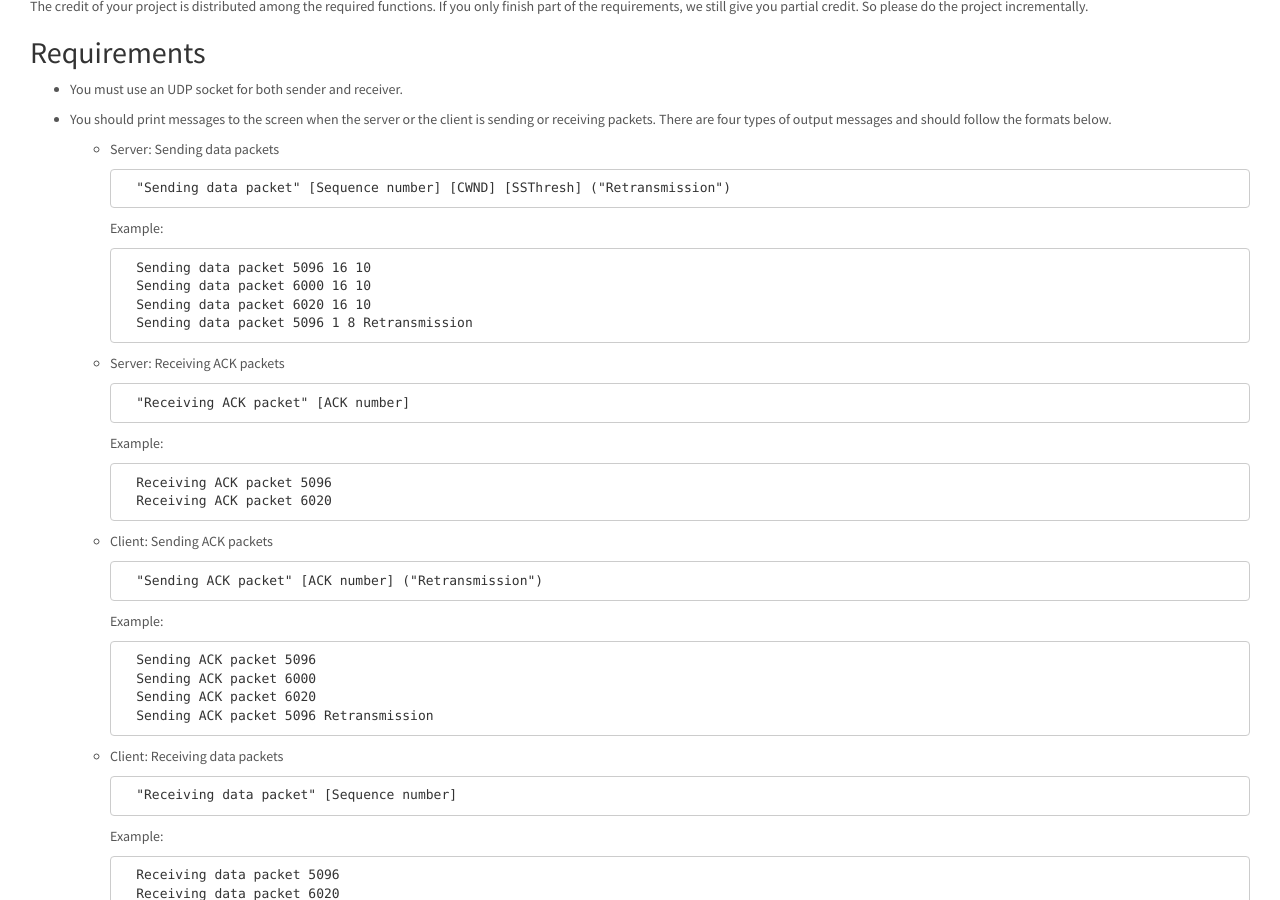
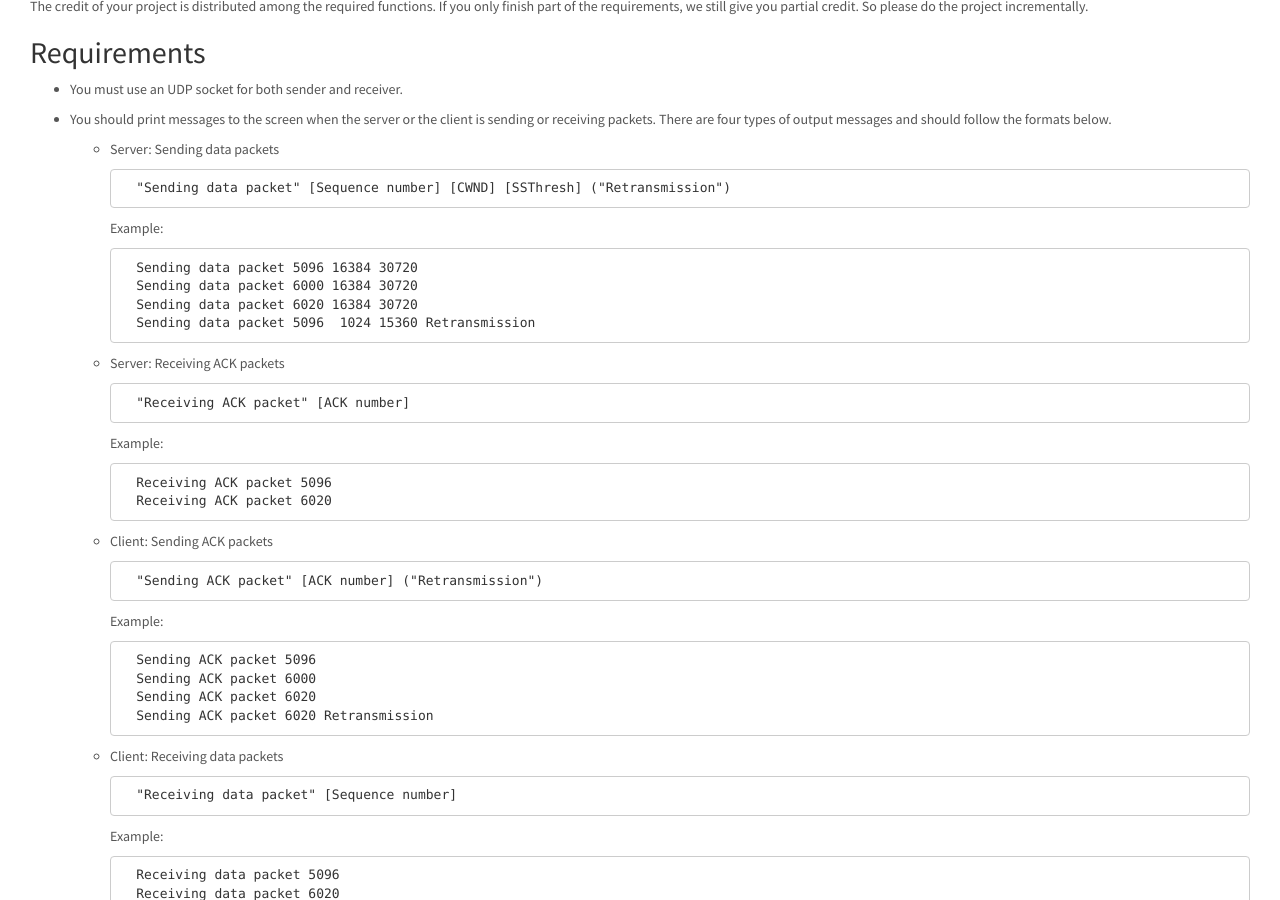
Before and after one commit to cawka/cs118-spring2016, a Jekyll site: the page built from project-2.md, in a window 1280 px wide and 900 px high, scrolled down 2676 px. Built offline with Jekyll 4.4.1, drawn with Linux system fonts in a browser that asks for light colours.

Commit message:
modify examples

```diff
--- a/project-2.md
+++ b/project-2.md
@@ -144,10 +144,10 @@ are four types of output messages and should follow the formats below.
 
         Example:
 
-	        Sending data packet 5096 16 10
-	        Sending data packet 6000 16 10
-	        Sending data packet 6020 16 10
-	        Sending data packet 5096 1 8 Retransmission
+	        Sending data packet 5096 16384 30720
+	        Sending data packet 6000 16384 30720
+	        Sending data packet 6020 16384 30720
+	        Sending data packet 5096  1024 15360 Retransmission
 
     * Server: Receiving ACK packets
 
@@ -167,7 +167,7 @@ are four types of output messages and should follow the formats below.
             Sending ACK packet 5096
             Sending ACK packet 6000
             Sending ACK packet 6020
-            Sending ACK packet 5096 Retransmission
+            Sending ACK packet 6020 Retransmission
 
     * Client: Receiving data packets
 
```
